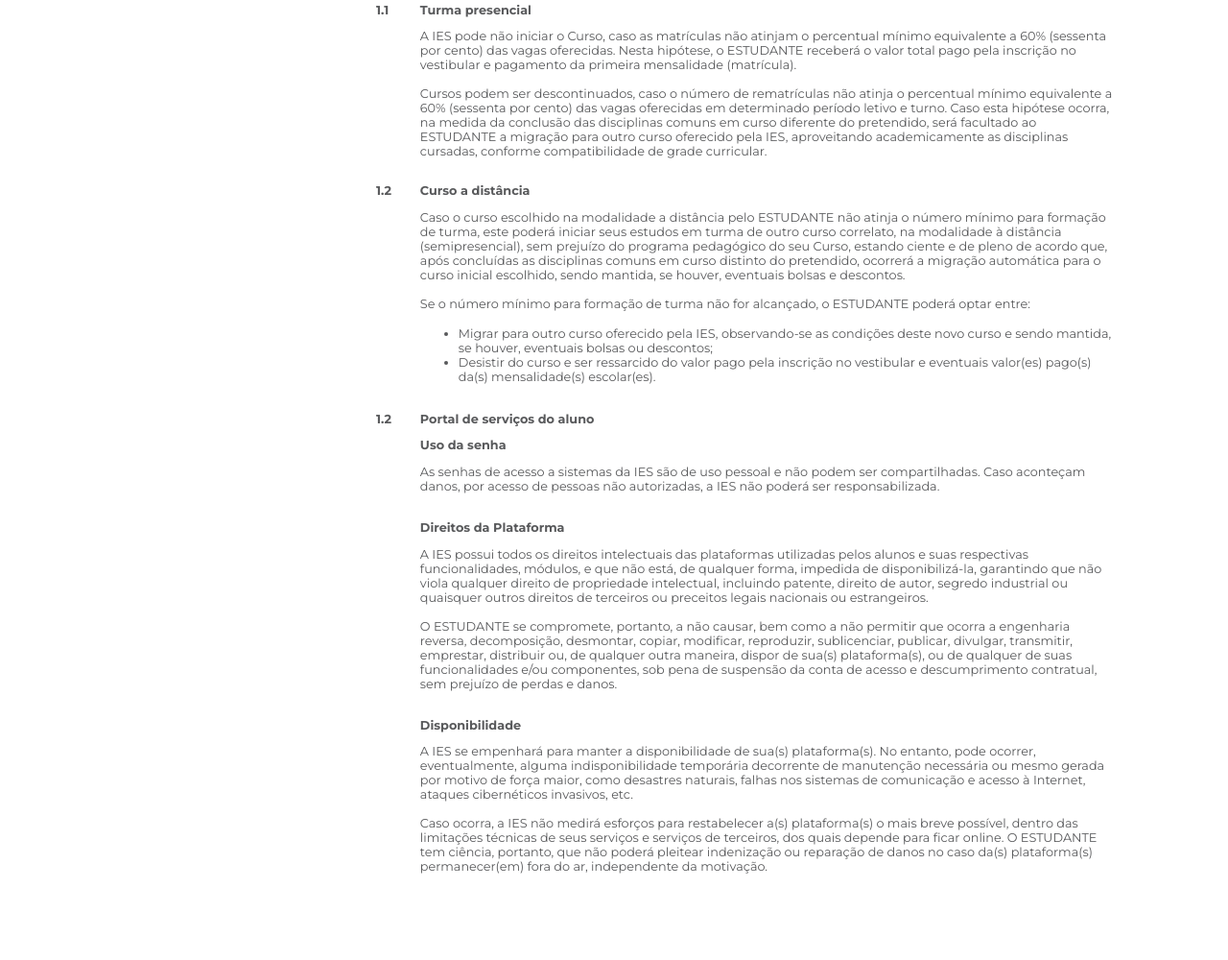
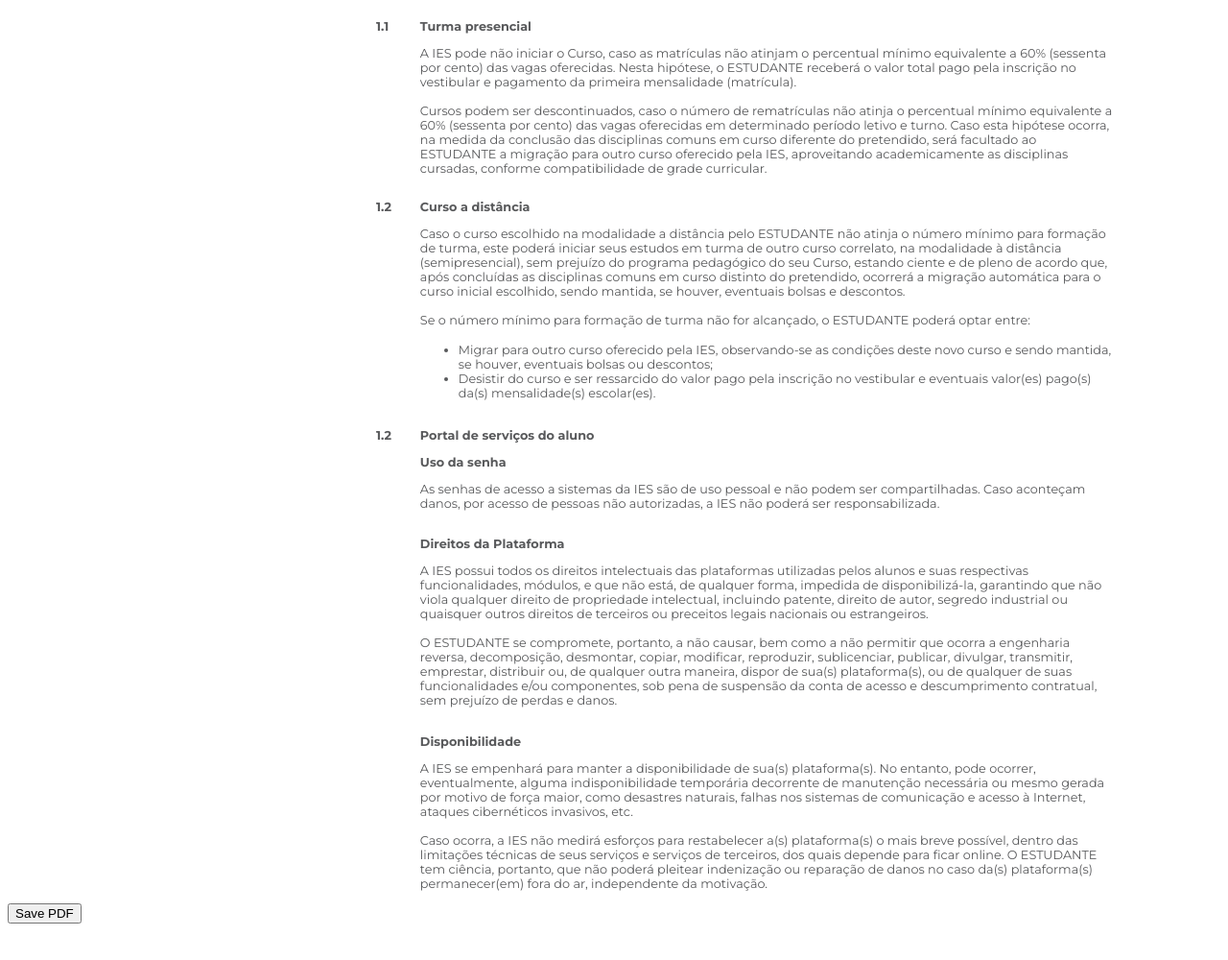
Before and after one commit to maaryhabad/contrato, a plain HTML site: page index.html in a window 1280 px wide. Shown: the part 4935-5935 px from the top of the page at 96% size. Before the commit the page ends 5897 px from the top, so only its background shows below. Drawn offline with Linux system fonts and the light colour scheme.

Commit message:
button to pdf

```diff
--- a/index.html
+++ b/index.html
@@ -18,6 +18,8 @@
                 width: 100vw;
                 background-color: white;
                 margin-bottom: 3%;
+                print-color-adjust: exact !important;
+                -webkit-print-color-adjust: exact !important;
             }
             p {
                 font-size: 1vw;
@@ -87,7 +89,7 @@
             .trail img {
                 margin-top: 3%;
                 height: auto;
-                width: 80vw;
+                width: 100%;
             }
             .trail p {
                 width: 80vw;
@@ -231,6 +233,7 @@
         </style>
     </head>
     <body>
+        <div id="pdf">
             <section class="banner">
                 <div class="bannerText">
                     <p><span class="font32">Contrato</span><br>
@@ -751,8 +754,23 @@
                             Caso ocorra, a IES não medirá esforços para restabelecer a(s) plataforma(s) o mais breve possível, dentro das limitações técnicas de seus serviços e serviços de terceiros, dos quais depende para ficar online. O ESTUDANTE tem ciência, portanto, que não poderá pleitear indenização ou reparação de danos no caso da(s) plataforma(s) permanecer(em) fora do ar, independente da motivação.</p>
                         </div>
                     </div>
-
                 </div>
             </section>
+        </div>
+        <button onclick="generatePDF()">Save PDF</button>
+        <script>
+            import { jsPDF } from "jsPDF"
+
+            function generatePDF()  {
+                const doc = new jsPDF({ unit: 'pt'})
+                const pdfElement= document.getElementById('pdf')
+
+                doc.html(pdfElement, {
+                    callback: (pdf) => {
+                        pdf.save('MeuPDF.pdf')
+                    }
+                })
+            }
+        </script>
     </body>
 </html>
```
Also changed, not shown: 1 other file. Lines whose indentation alone changed are shown as unchanged.
